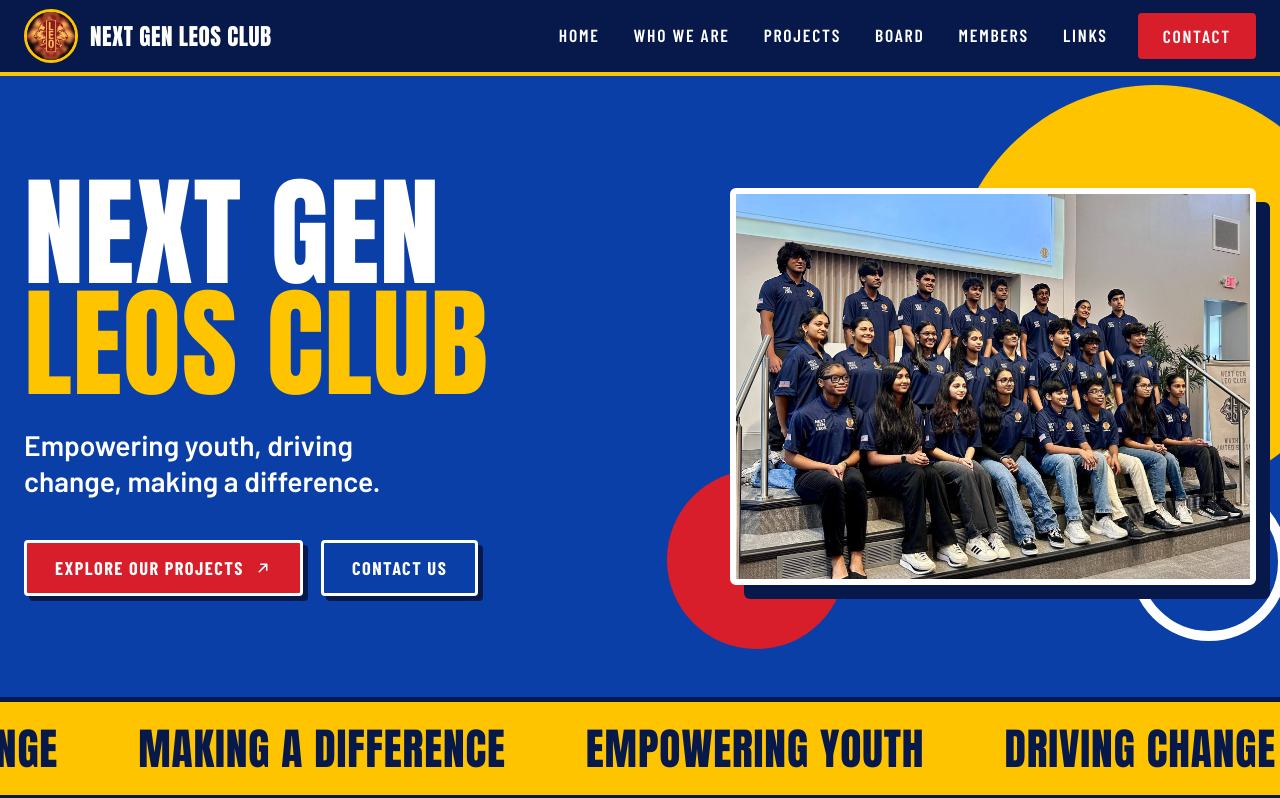
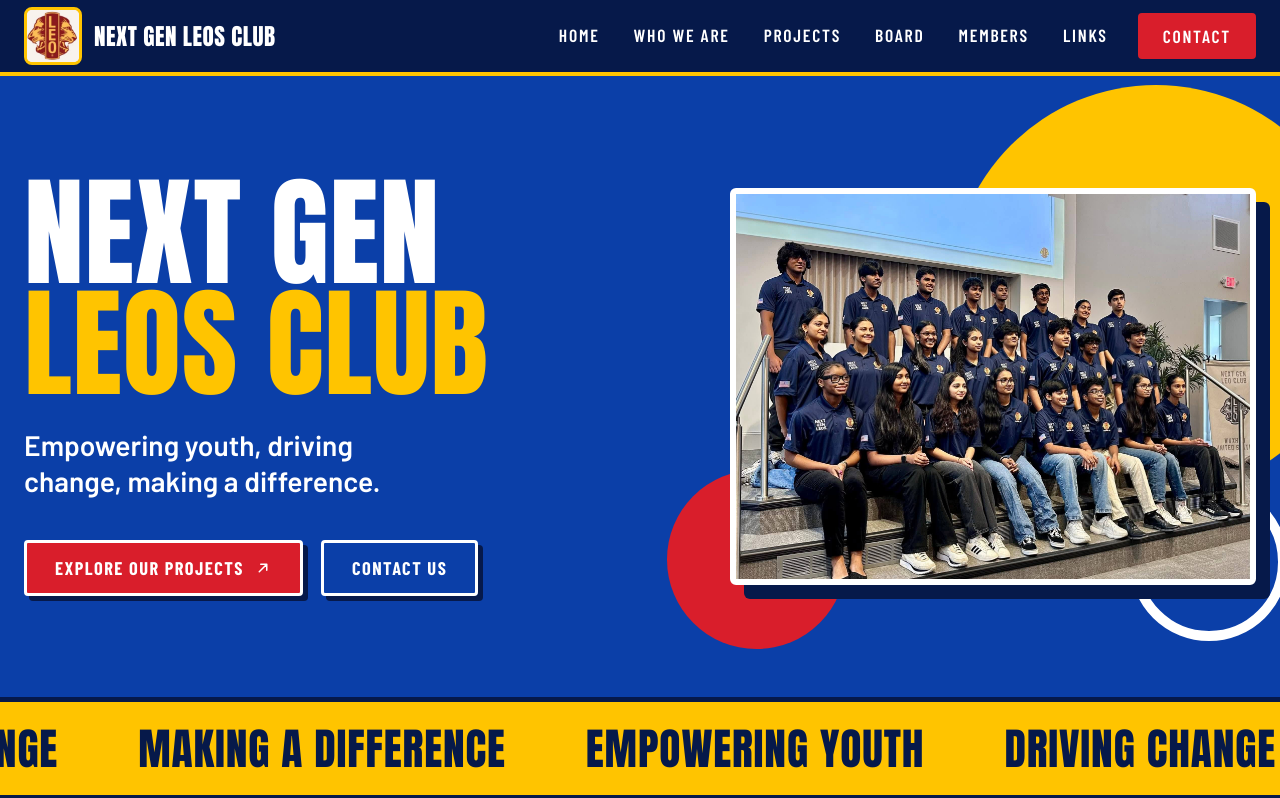
Before and after one commit to RithwikMishra/Next-Gen-Leos-Club-Website, a React (Vite) app: page / in a window 1280 px wide. Shown: the top 798 px of the page. Built offline with nearby package versions, Linux system fonts and the light colour scheme.

Commit message:
Use the real club logo

```diff
--- a/src/App.css
+++ b/src/App.css
@@ -186,18 +186,17 @@
 }
 .brand-logo {
   flex: none;
-  width: 54px;
-  height: 54px;
+  width: 58px;
+  height: 58px;
   overflow: hidden;
   border: 3px solid var(--yellow);
-  border-radius: 50%;
-  background: #000;
+  border-radius: 8px;
+  background: #f8f3ed;
 }
 .brand-logo img {
   width: 100%;
   height: 100%;
-  object-fit: cover;
-  transform: scale(1);
+  object-fit: contain;
 }
 
 .nav {
--- a/src/App.jsx
+++ b/src/App.jsx
@@ -2,7 +2,7 @@ import { useEffect, useRef, useState } from "react";
 import clubImage from "./assets/club_image.jpg";
 import photo from "./assets/website_pic.jpg";
 import contactImage from "./assets/contact_us.jpg";
-import logo from "./assets/club_logo.jpeg";
+import logo from "./assets/actual_club_logo.jpg";
 import togetherImage from "./assets/together_we_serve_our_community.jpg";
 import backToSchool from "./assets/projects/back_to_school.jpg";
 import snackCart from "./assets/projects/stock_the_snack_cart.jpg";
```
Also changed, not shown: src/assets/actual_club_logo.jpg (added).
